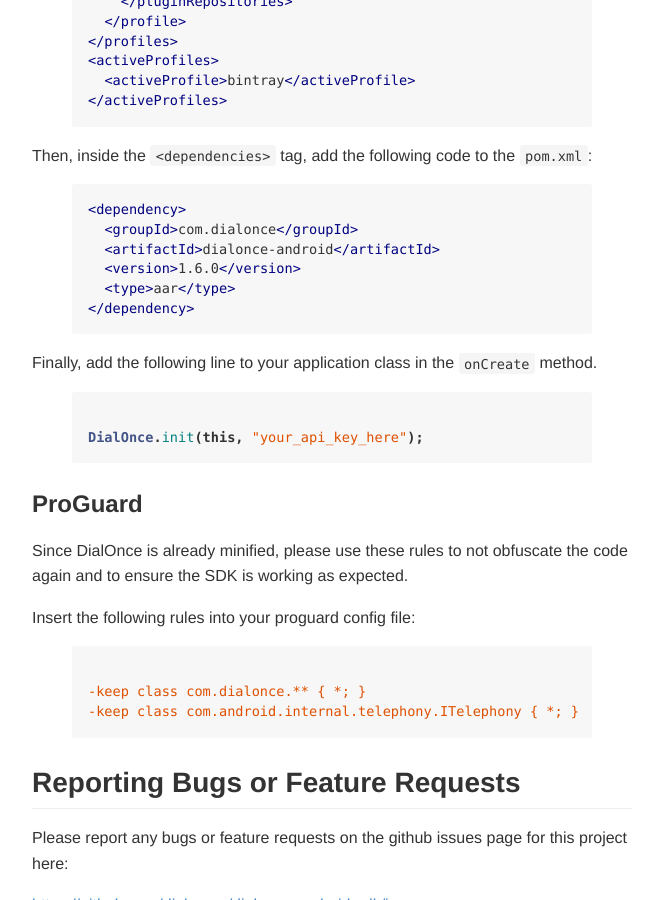
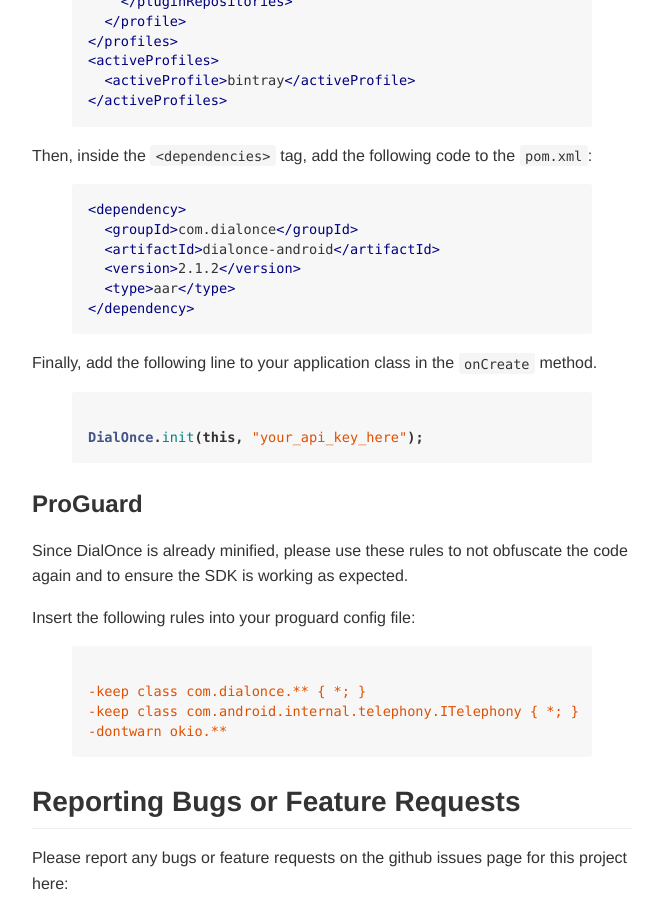
Before and after one commit to dialonce/dialonce.github.io, a Jekyll site: the page built from android/howto/index.md, in a window 1280 px wide and 900 px high, scrolled down 2943 px. Shown: the whole window, without its empty margins (308-971 px from the left). Built offline with Jekyll 4.4.1, drawn with Linux system fonts in a browser that asks for light colours.

Commit message:
Update documentation for Android SDK v2.1.2

```diff
--- a/android/howto/index.md
+++ b/android/howto/index.md
@@ -115,7 +115,7 @@
 <dependency>
   <groupId>com.dialonce</groupId>
   <artifactId>dialonce-android</artifactId>
-  <version>1.6.0</version>
+  <version>2.1.2</version>
   <type>aar</type>
 </dependency>
 {% endhighlight %}
@@ -135,6 +135,7 @@
 {% highlight yaml %}
 -keep class com.dialonce.** { *; }
 -keep class com.android.internal.telephony.ITelephony { *; }
+-dontwarn okio.**
 {% endhighlight %}
 
 Reporting Bugs or Feature Requests
```
